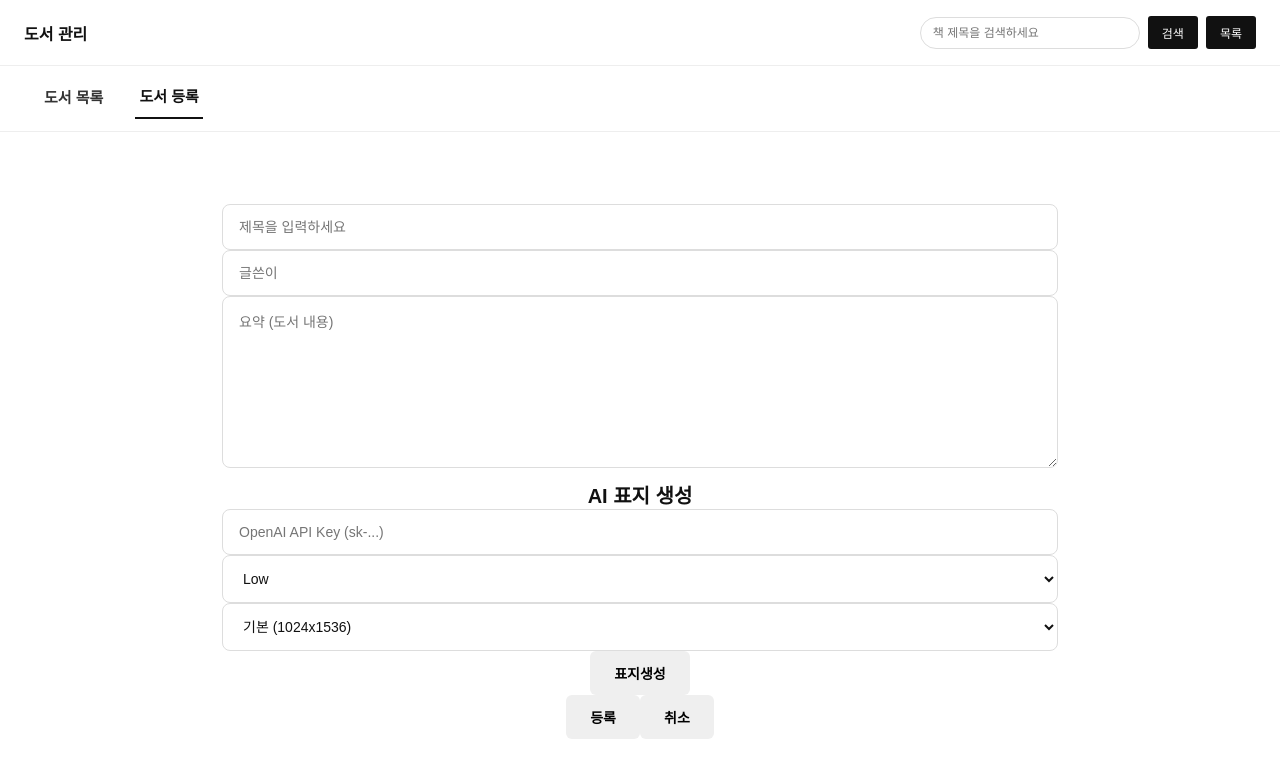
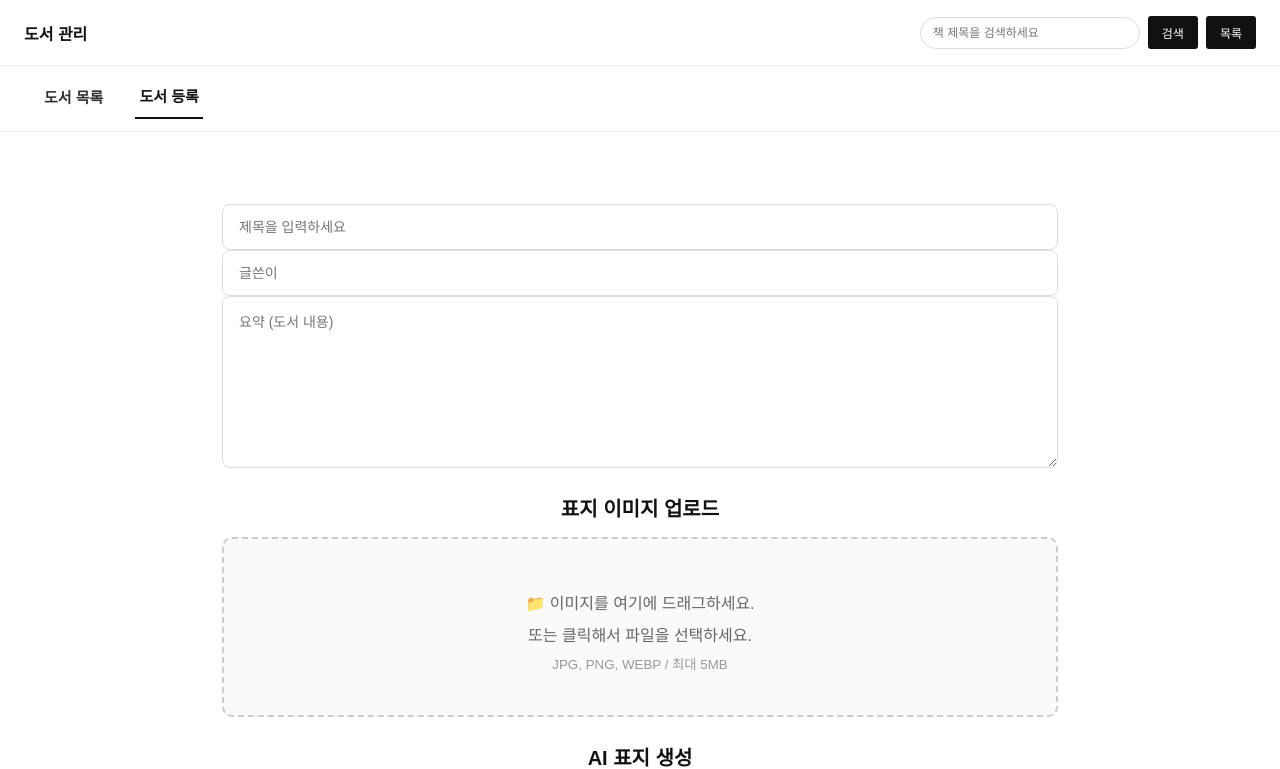
Before and after one commit to Positive-Lee/Library_Mini4, a React (Vite) app in the folder library_mini4/: page /books/new in a window 1280 px wide. Shown: the top 769 px of the page. Built offline with nearby package versions, Linux system fonts and the light colour scheme.

Commit message:
feat: 도서 표지 이미지 드래그 앤 드롭 업로드 기능 추가

```diff
--- a/library_mini4/src/BookForm.css
+++ b/library_mini4/src/BookForm.css
@@ -138,3 +138,73 @@
     height: 190px;
   }
 }
+
+/* 이미지 업로드 영역 */
+.image-upload-section {
+    margin: 25px 0;
+    text-align: center;
+}
+
+.image-upload-section h3 {
+    margin-bottom: 15px;
+}
+
+/* 드래그 영역 */
+.image-drop-zone {
+    width: 100%;
+    min-height: 180px;
+    border: 2px dashed #ccc;
+    border-radius: 10px;
+    background-color: #fafafa;
+
+    display: flex;
+    justify-content: center;
+    align-items: center;
+
+    cursor: pointer;
+    transition: 0.2s;
+    box-sizing: border-box;
+}
+
+/* 마우스 올렸을 때 */
+.image-drop-zone:hover {
+    border-color: #777;
+    background-color: #f5f5f5;
+}
+
+/* 이미지 드래그 중 */
+.image-drop-zone.dragging {
+    border-color: #ff1fae;
+    background-color: #fff0f8;
+}
+
+/* 업로드 안내 */
+.upload-placeholder {
+    color: #666;
+    padding: 20px;
+}
+
+.upload-placeholder p {
+    margin: 8px 0;
+}
+
+.upload-placeholder small {
+    color: #999;
+}
+
+/* 이미지 미리보기 */
+.uploaded-preview {
+    padding: 15px;
+}
+
+.uploaded-preview img {
+    max-width: 180px;
+    max-height: 250px;
+    object-fit: contain;
+    border-radius: 6px;
+}
+
+.uploaded-preview p {
+    font-size: 13px;
+    color: #777;
+}
--- a/library_mini4/src/BookForm.jsx
+++ b/library_mini4/src/BookForm.jsx
@@ -1,5 +1,5 @@
 import './BookForm.css';
-import { useState } from "react";
+import { useRef, useState } from "react";
 import { useNavigate } from "react-router-dom";
 import { createBook } from "../components/books";
 
@@ -66,10 +66,69 @@ function BookForm() {
     const [candidates, setCandidates] = useState([]);
     const [selectedIndex, setSelectedIndex] = useState(null);
 
+    // 직접 업로드한 이미지
+    const [uploadedImage, setUploadedImage] = useState("");
+    const [isDragging, setIsDragging] = useState(false);
+    const fileInputRef = useRef(null);
+
     const [loading, setLoading] = useState(false);
     const [error, setError] = useState("");
 
-    const coverImageUrl = selectedIndex !== null ? candidates[selectedIndex] : "";
+    const coverImageUrl =
+    selectedIndex !== null
+        ? candidates[selectedIndex]
+        : uploadedImage;
+
+    // 이미지 파일 처리
+    const handleImageFile = (file) => {
+        if (!file) return;
+
+        // 이미지 파일인지 확인
+        if (!["image/jpeg", "image/png", "image/webp"].includes(file.type)) {
+            setError("JPG, PNG, WEBP 이미지만 업로드할 수 있습니다.");
+            return;
+        }
+
+        // 파일 크기 제한 (5MB)
+        if (file.size > 5 * 1024 * 1024) {
+            setError("이미지 크기는 5MB 이하여야 합니다.");
+            return;
+        }
+
+        const reader = new FileReader();
+
+        reader.onload = () => {
+            setUploadedImage(reader.result);
+
+            // AI 표지 선택 해제
+            setSelectedIndex(null);
+            setError("");
+        };
+
+        reader.onerror = () => {
+            setError("이미지를 읽는 중 오류가 발생했습니다.");
+        };
+
+        reader.readAsDataURL(file);
+    };
+
+    // 드래그 앤 드롭
+    const handleDrop = (e) => {
+        e.preventDefault();
+        setIsDragging(false);
+
+        const file = e.dataTransfer.files[0];
+        handleImageFile(file);
+    };
+
+    // 파일 선택
+    const handleFileChange = (e) => {
+        const file = e.target.files[0];
+        handleImageFile(file);
+
+        e.target.value = "";
+    };
+
 
     const handleGenerate = async () => {
         if (!title.trim() || !content.trim()) {
@@ -101,9 +160,10 @@ function BookForm() {
     };
 
     const handleSelect = (i) => {
-        setSelectedIndex(i);
-        setError("");
-    };
+    setSelectedIndex(i);
+    setUploadedImage("");
+    setError("");
+};
 
     const handleClick = async () => {
 
@@ -164,6 +224,48 @@ function BookForm() {
                     placeholder="요약 (도서 내용)"
                     rows={6} />
             </div>
+
+
+            {/* 직접 이미지 업로드 */}
+            <div className="image-upload-section">
+                <h3>표지 이미지 업로드</h3>
+
+                <div
+                    className={`image-drop-zone ${isDragging ? "dragging" : ""}`}
+                    onDragOver={(e) => {
+                        e.preventDefault();
+                        setIsDragging(true);
+                    }}
+                    onDragLeave={(e) => {
+                        e.preventDefault();
+                        setIsDragging(false);
+                    }}
+                    onDrop={handleDrop}
+                    onClick={() => fileInputRef.current?.click()}
+                >
+                    <input
+                        ref={fileInputRef}
+                        type="file"
+                        accept="image/jpeg,image/png,image/webp"
+                        onChange={handleFileChange}
+                        style={{ display: "none" }}
+                    />
+
+                    {uploadedImage ? (
+                        <div className="uploaded-preview">
+                            <img src={uploadedImage} alt="업로드한 표지" />
+                            <p>이미지를 변경하려면 클릭하세요.</p>
+                        </div>
+                    ) : (
+                        <div className="upload-placeholder">
+                            <p>📁 이미지를 여기에 드래그하세요.</p>
+                            <p>또는 클릭해서 파일을 선택하세요.</p>
+                            <small>JPG, PNG, WEBP / 최대 5MB</small>
+                        </div>
+                    )}
+                </div>
+            </div>
+
 
             <div className="ai-cover">
                 <h3>AI 표지 생성</h3>
```
Also changed, not shown: package.json (added, +30 -0 lines), 1 other file (tests, documents, lock files or other folders).
